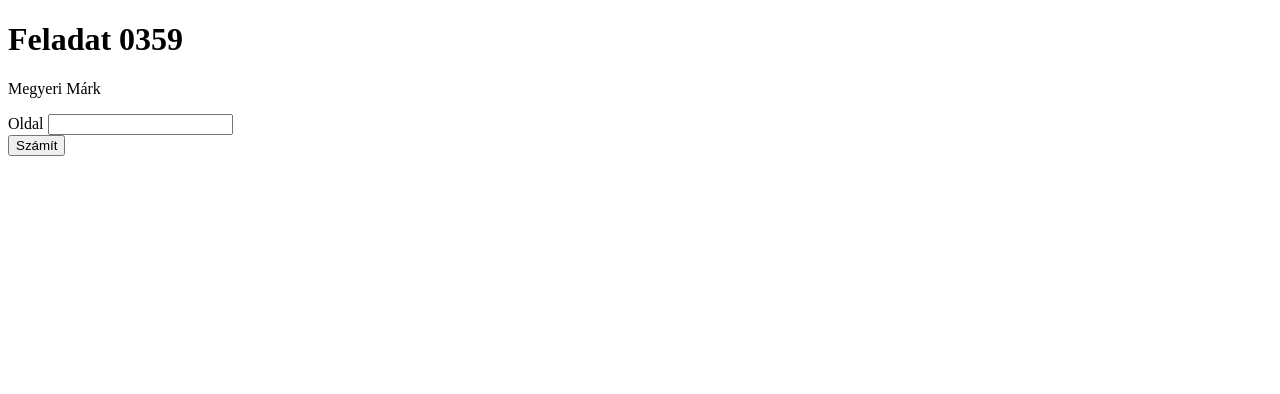
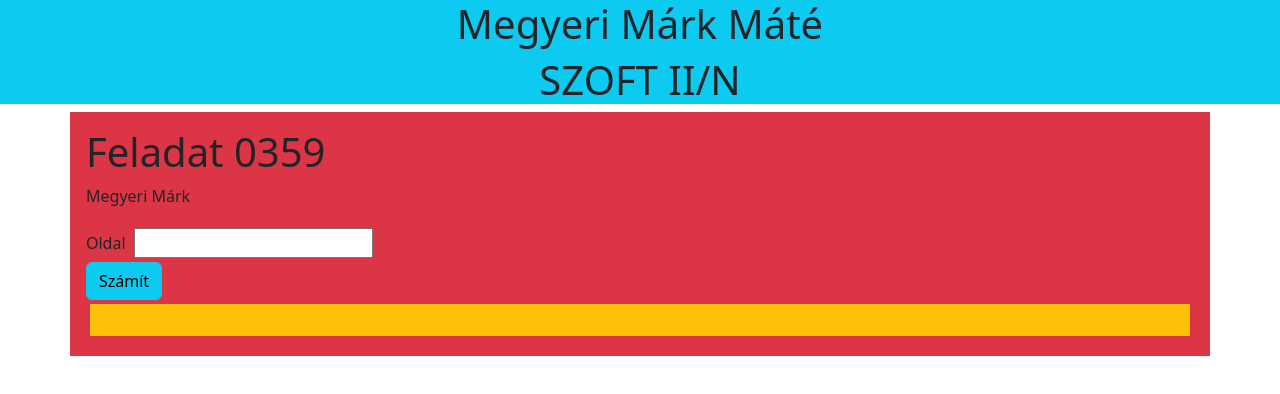
Before and after one commit to megyerimark/Feladat-0359, a website: page index.html in a window 1280 px wide. Drawn offline with nearby package versions, Linux system fonts and the light colour scheme.

Commit message:
CSS hozzáadva

```diff
--- a/index.html
+++ b/index.html
@@ -12,12 +12,23 @@
 <head>
     <meta charset="UTF-8">
     <meta name="viewport" content="width=device-width, initial-scale=1.0">
+    <!-- CSS only -->
+<link href="https://cdn.jsdelivr.net/npm/bootstrap@5.2.2/dist/css/bootstrap.min.css" rel="stylesheet" integrity="sha384-Zenh87qX5JnK2Jl0vWa8Ck2rdkQ2Bzep5IDxbcnCeuOxjzrPF/et3URy9Bv1WTRi" crossorigin="anonymous">
     <title>0359</title>
     <script src="app.js" defer></script>
 
 </head>
 <body>
-    <div class="container">
+    <center>
+<div class="content bg-info">
+
+        <div class="nevjegy">
+        <h1>Megyeri Márk Máté</h1>
+        <h1>SZOFT II/N</h1>
+    </div>
+</div>
+       </center>
+    <div class="container bg-danger p-3">
 
 
         <h1>Feladat 0359</h1>
@@ -26,16 +37,16 @@
 
         <div class="input">
             <label for="oldal">Oldal</label>
-            <input type="text" name="oldal" id="oldal">
+            <input type="text" name="oldal" id="oldal"
+            class="m-1">
             <br>
-            <button value="submit" id="submit">Számít</button>
-            <div id="result"></div>
+            <button value="submit" id="submit"
+            class="btn btn-info">Számít</button>
+            <div id="result"
+            class="bg-warning p-3 m-1"></div>
         </div>
     </div>
 
 
-
-
-
 </body>
 </html>
```
